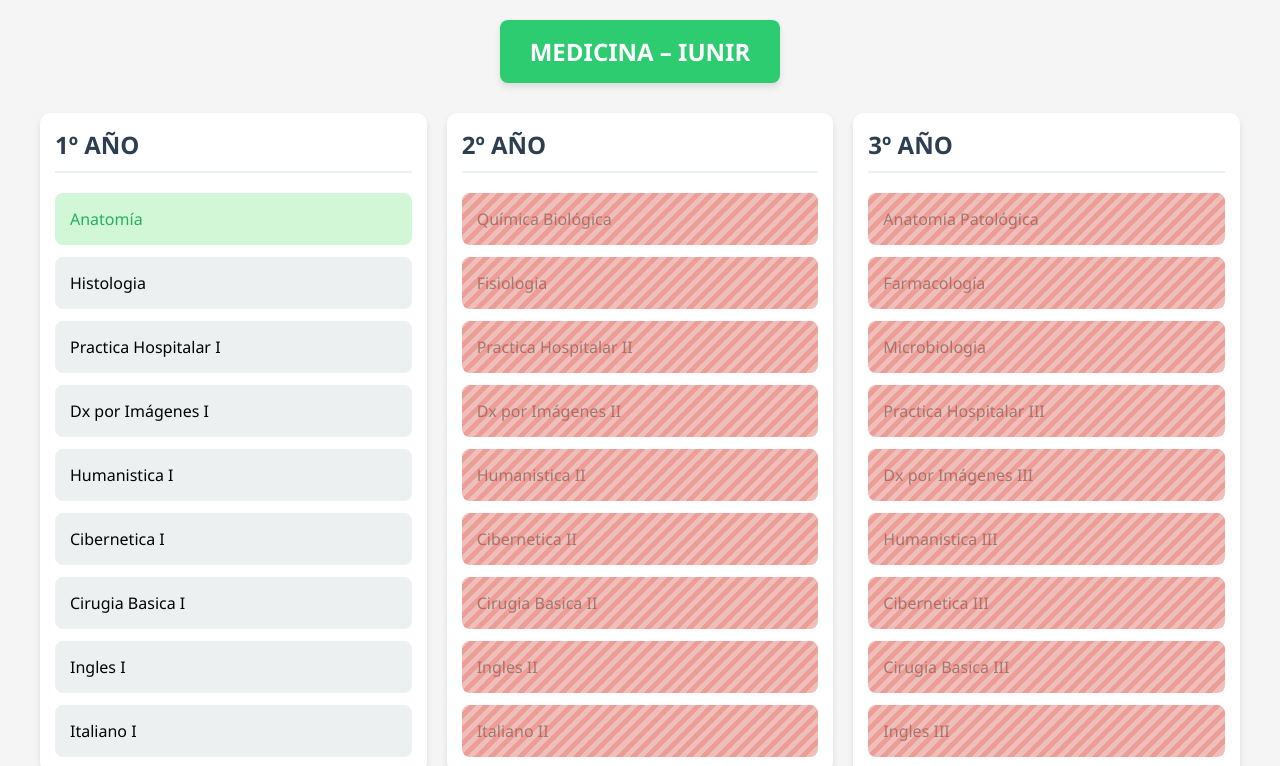
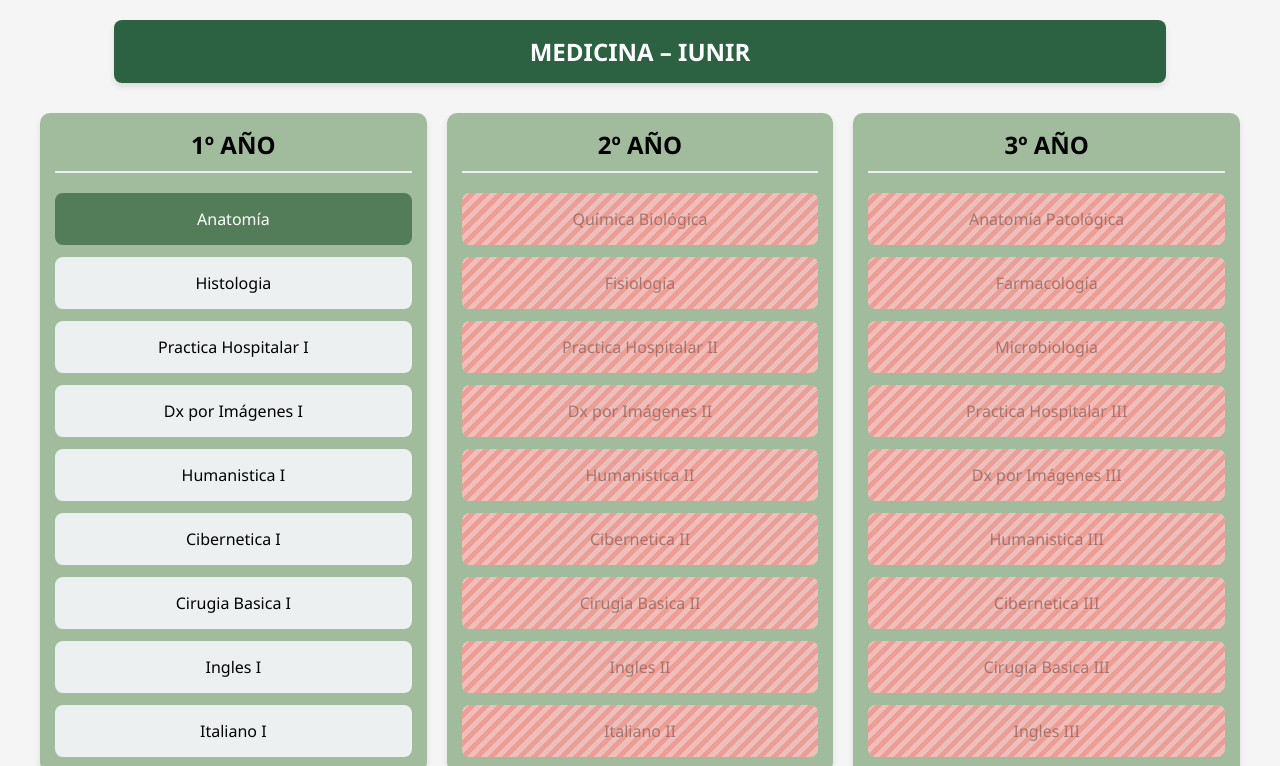
Before and after one commit to Emanuelaguiarf/MALLA-INTERACTIVA-IUNIR, a plain HTML site: page index.html in a window 1280 px wide. Both pictures are taken after a click on the element "Anatomía". Shown: the top 766 px of the page. Drawn offline with Linux system fonts and the light colour scheme.

Commit message:
Update index.html

```diff
--- a/index.html
+++ b/index.html
@@ -19,13 +19,14 @@
         }
 
         .title-box {
-            background-color: #2ecc71;
+            background-color: #2c6142;
             color: white;
             padding: 15px 30px;
             border-radius: 8px;
             font-size: 24px;
             font-weight: bold;
             text-align: center;
+            width: 80%;
             box-shadow: 0 4px 6px rgba(0, 0, 0, 0.1);
         }
 
@@ -36,7 +37,7 @@
         }
 
         .title-box {
-            background-color: #2ecc71;
+            background-color: #2c6142;
             color: white;
             padding: 15px 30px;
             border-radius: 8px;
@@ -67,7 +68,7 @@
         }
 
         .level {
-            background-color: white;
+            background-color: rgb(161, 187, 157);
             border-radius: 10px;
             padding: 15px;
             box-shadow: 0 4px 6px rgba(0, 0, 0, 0.1);
@@ -76,10 +77,11 @@
         }
 
         .level h2 {
-            color: #2c3e50;
+            color: #000000;
             margin-top: 0;
             padding-bottom: 10px;
             border-bottom: 2px solid #ecf0f1;
+            text-align: center;
         }
 
         .materias-container {
@@ -90,6 +92,7 @@
 
         .materia {
             background-color: #ecf0f1;
+            text-align: center;
             padding: 15px;
             border-radius: 8px;
             cursor: pointer;
@@ -104,8 +107,8 @@
         }
 
         .materia.aprobada {
-            background-color: #d1f7d6;
-            color: #27ae60;
+            background-color: #537c59;
+            color: #ffffff;
         }
 
         .materia.bloqueada {
@@ -115,7 +118,7 @@
         }
 
         .materia.aprobable {
-            background-color: #d4e6f1;
+            background-color: #858383;
             cursor: pointer;
         }
 
@@ -160,6 +163,7 @@
             border-radius: 10px;
             max-width: 500px;
             width: 90%;
+            text-align: center;
             box-shadow: 0 5px 15px rgba(0, 0, 0, 0.3);
             position: relative;
         }
@@ -173,7 +177,7 @@
         }
 
         .btn {
-            background-color: #3498db;
+            background-color: #537c59;
             color: white;
             border: none;
             padding: 10px 20px;
@@ -184,7 +188,7 @@
         }
 
         .btn:hover {
-            background-color: #2980b9;
+            background-color: #71a078;
         }
     </style>
 </head>
@@ -194,6 +198,7 @@
             MEDICINA – IUNIR
         </div>
     </div>
+
     </div>
     <div class="container">
         <!-- La malla se generará aquí dinámicamente -->
```
